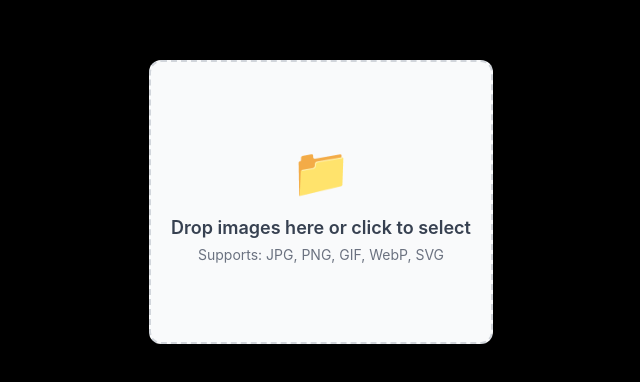
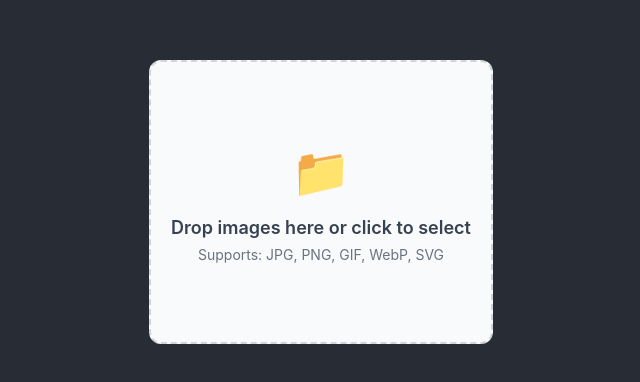
Before and after one commit to shrayg/pill_image_generator, a React (Create React App) app: page / in a window 1280 px wide. Shown: the part 198-580 px from the top of the page, without its empty margins (319-959 px from the left). Built offline with nearby package versions, Linux system fonts and the light colour scheme.

Commit message:
made the black softer

```diff
--- a/src/index.css
+++ b/src/index.css
@@ -13,7 +13,7 @@ body {
 html, body, #root {
   height: 100%;        /* ensure it fills the viewport */
   margin: 0;           /* remove default body margin */
-  background-color: #000; /* black background */
+  background-color: #282c34; /* black background */
 }
 
 
```
